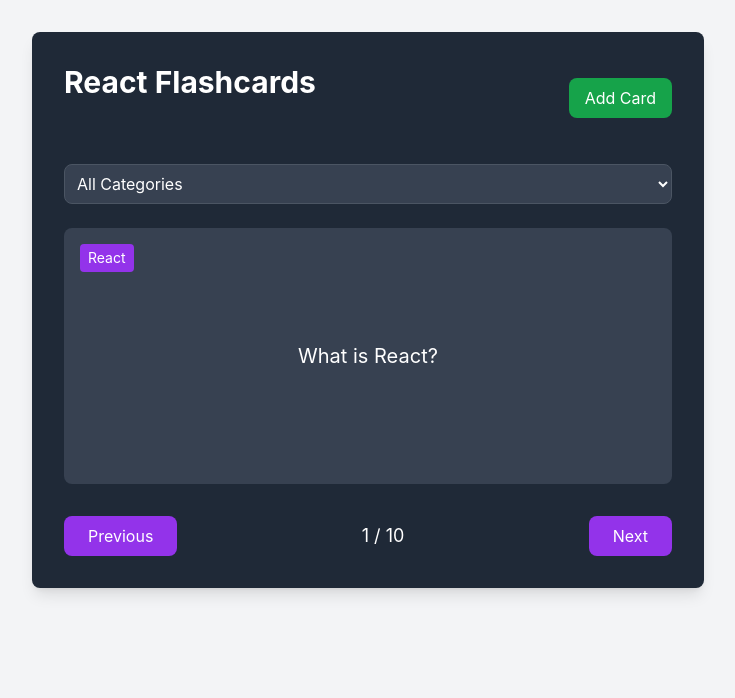
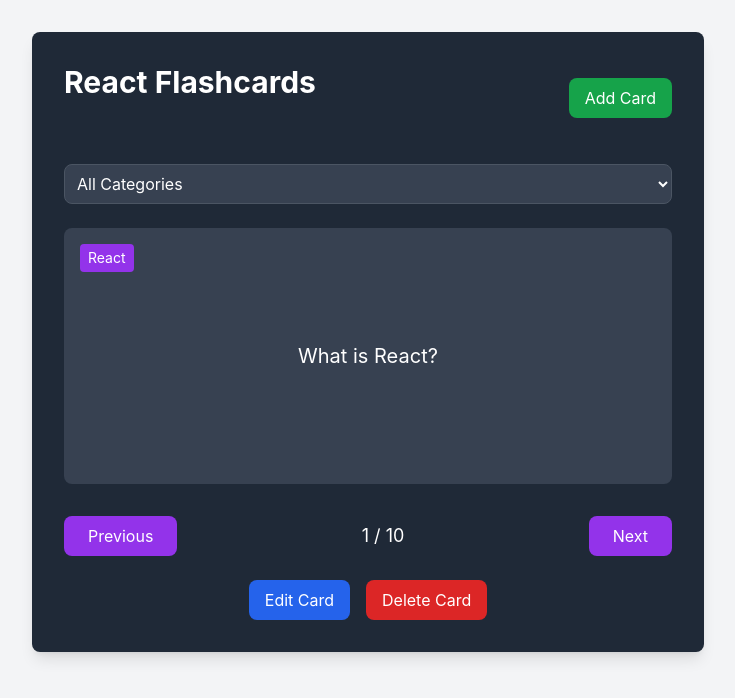
Before and after one commit to Kamaruddheen/react-example, a React (Vite) app: page /flashcards in a window 1280 px wide. Shown: the top 698 px of the page, without its empty margins (272-1007 px from the left). Built offline with nearby package versions, Linux system fonts and the light colour scheme; the HTML template or start-up script is replaced by a standard one.

Commit message:
feat: edit existing cards details

```diff
--- a/src/Components/Examples/Flashcards/Flashcards.css
+++ b/src/Components/Examples/Flashcards/Flashcards.css
@@ -109,3 +109,17 @@
 .no-cards {
   @apply text-white text-center py-12 bg-gray-700 rounded-lg;
 }
+
+.card-actions {
+  @apply flex justify-center gap-4 mt-6;
+}
+
+.edit-button {
+  @apply bg-blue-600 text-white py-2 px-4 rounded-lg
+    hover:bg-blue-500 transition-colors duration-200;
+}
+
+.delete-button {
+  @apply bg-red-600 text-white py-2 px-4 rounded-lg
+    hover:bg-red-500 transition-colors duration-200;
+}
--- a/src/Components/Examples/Flashcards/Flashcards.jsx
+++ b/src/Components/Examples/Flashcards/Flashcards.jsx
@@ -4,10 +4,10 @@ import "./Flashcards.css";
 
 const Flashcards = () => {
   const [cards, setCards] = useState(initialCards);
-
   const [currentIndex, setCurrentIndex] = useState(0);
   const [showForm, setShowForm] = useState(false);
   const [selectedCategory, setSelectedCategory] = useState("all");
+  const [editMode, setEditMode] = useState(false);
   const [newCard, setNewCard] = useState({
     question: "",
     answer: "",
@@ -19,9 +19,30 @@ const Flashcards = () => {
       ? cards
       : cards.filter((card) => card.category === selectedCategory);
 
-  const handleAddCard = (e) => {
+  const handleEditCard = () => {
+    const currentCard = filteredCards[currentIndex];
+    setNewCard({
+      id: currentCard.id,
+      question: currentCard.question,
+      answer: currentCard.answer,
+      category: currentCard.category,
+    });
+    setEditMode(true);
+    setShowForm(true);
+  };
+
+  const handleSubmit = (e) => {
     e.preventDefault();
     if (newCard.question.trim() && newCard.answer.trim()) {
+      if (editMode) {
+        // Update existing card
+        setCards(
+          cards.map((card) =>
+            card.id === newCard.id ? { ...newCard, isFlipped: false } : card
+          )
+        );
+      } else {
+        // Add new card
         setCards([
           ...cards,
           {
@@ -32,8 +53,20 @@ const Flashcards = () => {
             isFlipped: false,
           },
         ]);
+      }
       setNewCard({ question: "", answer: "", category: "react" });
       setShowForm(false);
+      setEditMode(false);
+    }
+  };
+
+  const handleDeleteCard = () => {
+    if (window.confirm("Are you sure you want to delete this card?")) {
+      const newCards = cards.filter(
+        (card) => card.id !== filteredCards[currentIndex].id
+      );
+      setCards(newCards);
+      setCurrentIndex((prev) => (prev > 0 ? prev - 1 : 0));
     }
   };
 
@@ -61,7 +94,14 @@ const Flashcards = () => {
     <div className="flashcards-container">
       <div className="header">
         <h2 className="flashcards-title">React Flashcards</h2>
-        <button className="add-button" onClick={() => setShowForm(!showForm)}>
+        <button
+          className="add-button"
+          onClick={() => {
+            setEditMode(false);
+            setNewCard({ question: "", answer: "", category: "react" });
+            setShowForm(!showForm);
+          }}
+        >
           {showForm ? "Cancel" : "Add Card"}
         </button>
       </div>
@@ -85,7 +125,7 @@ const Flashcards = () => {
       </div>
 
       {showForm ? (
-        <form className="card-form" onSubmit={handleAddCard}>
+        <form className="card-form" onSubmit={handleSubmit}>
           <div className="form-group">
             <label htmlFor="category">Category:</label>
             <select
@@ -128,7 +168,7 @@ const Flashcards = () => {
             />
           </div>
           <button type="submit" className="submit-button">
-            Add Flashcard
+            {editMode ? "Update Flashcard" : "Add Flashcard"}
           </button>
         </form>
       ) : filteredCards.length > 0 ? (
@@ -166,6 +206,15 @@ const Flashcards = () => {
               Next
             </button>
           </div>
+
+          <div className="card-actions">
+            <button className="edit-button" onClick={handleEditCard}>
+              Edit Card
+            </button>
+            <button className="delete-button" onClick={handleDeleteCard}>
+              Delete Card
+            </button>
+          </div>
         </>
       ) : (
         <div className="no-cards">No cards found in this category</div>
```
Lines whose indentation alone changed are shown as unchanged.
